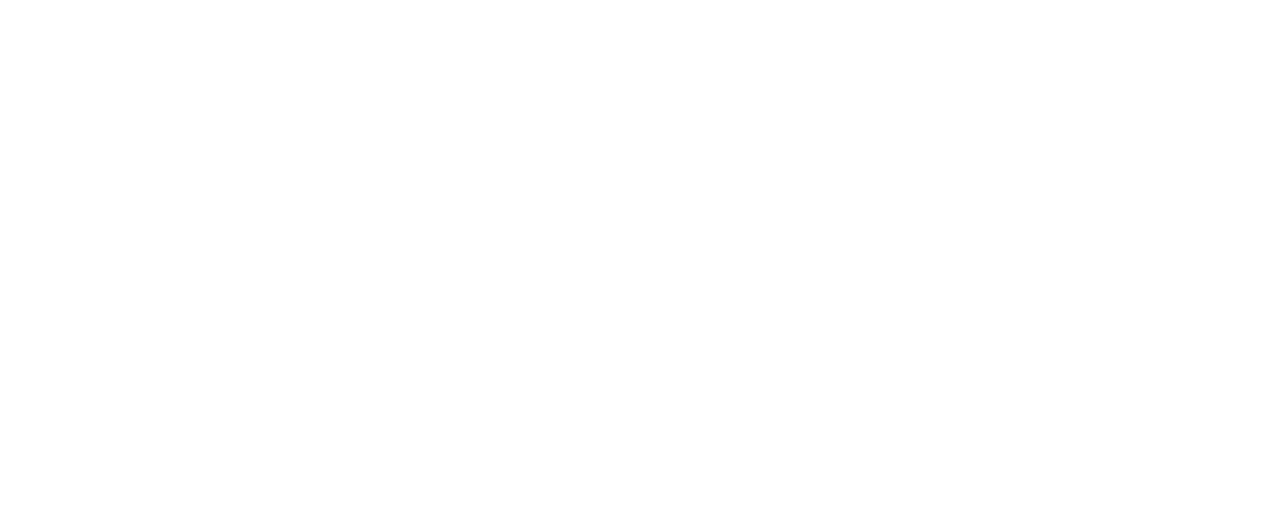
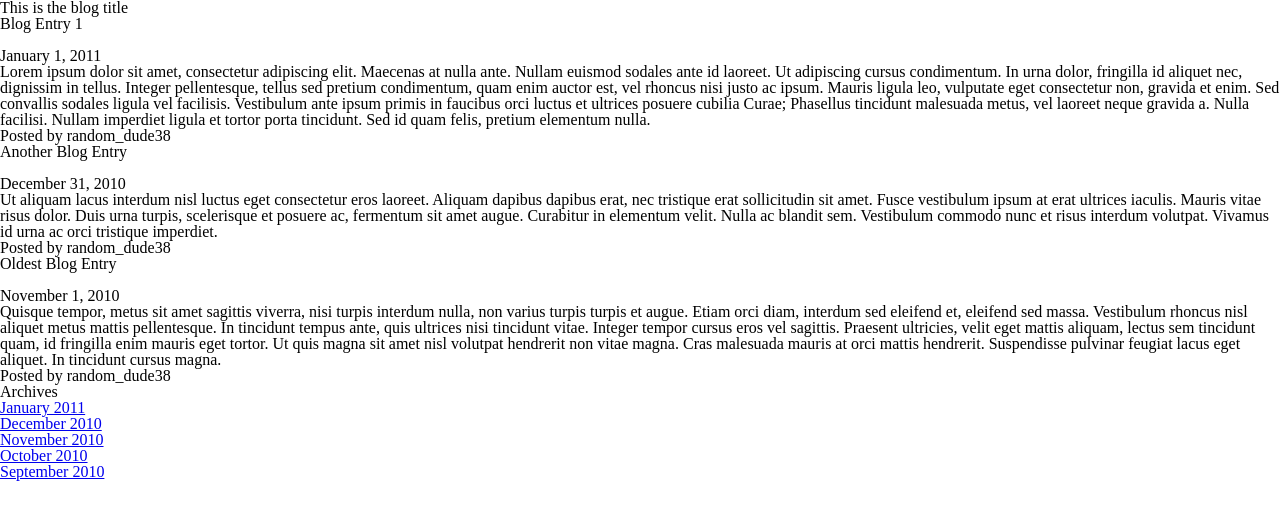
Before and after one commit to Jhadur/Blog-Site, a plain HTML site: page index.html in a window 1280 px wide. Drawn offline with Linux system fonts and the light colour scheme.

Commit message:
added content to the blog HTML

```diff
--- a/color.css
+++ b/color.css
@@ -13,3 +13,8 @@ html, body, div, span, applet, object, iframe,h1, h2, h3, h4, h5, h6, p, blockqu
 article, aside, details, figcaption, figure, footer, header, hgroup, menu, nav, section {display: block;}body {line-height: 1;}ol, ul {	list-style: none;}blockquote, q {	quotes: none;}blockquote:before, blockquote:after,q:before, q:after {content: '';content: none;}table {border-collapse: collapse;border-spacing: 0;}
 
 /* End CSS Resets */
+
+ul
+{
+    list-style-type: none;
+}
--- a/index.html
+++ b/index.html
@@ -3,7 +3,7 @@
 <html xmlns="http://www.w3.org/1999/xhtml" xml:lang="en" lang="en">
 
 	<head>
-<title>_</title>
+		<title>Blog Site</title>
 		<!-- ============================================================== -->
 		<meta name="resource-type" content="document" />
 		<meta name="distribution" content="global" />
@@ -16,3 +16,58 @@
 		<link rel="stylesheet" type="text/css" href="position.css" />
 		<link rel="stylesheet" type="text/css" href="color.css" />
 	</head>
+
+	<body>
+		<div class="maincontainer">
+
+			<div class="header">
+				<p><h1>This is the blog title</h1></p>
+			</div><!-- End "header" Div -->
+
+			<div class="blogpost">
+				<h2>Blog Entry 1</h2></br>
+				<h3>January 1, 2011</h3>
+				<p>
+				Lorem ipsum dolor sit amet, consectetur adipiscing elit. Maecenas at nulla ante. Nullam euismod sodales ante id laoreet. Ut adipiscing cursus condimentum. In urna dolor, fringilla id aliquet nec, dignissim in tellus. Integer pellentesque, tellus sed pretium condimentum, quam enim auctor est, vel rhoncus nisi justo ac ipsum. Mauris ligula leo, vulputate eget consectetur non, gravida et enim. Sed convallis sodales ligula vel facilisis. Vestibulum ante ipsum primis in faucibus orci luctus et ultrices posuere cubilia Curae; Phasellus tincidunt malesuada metus, vel laoreet neque gravida a. Nulla facilisi. Nullam imperdiet ligula et tortor porta tincidunt. Sed id quam felis, pretium elementum nulla.
+				<h3>Posted by random_dude38</h3>
+				</p>
+
+				<h2>Another Blog Entry</h2></br>
+				<h3>December 31, 2010</h3>
+				<p>
+				Ut aliquam lacus interdum nisl luctus eget consectetur eros laoreet. Aliquam dapibus dapibus erat, nec tristique erat sollicitudin sit amet. Fusce vestibulum ipsum at erat ultrices iaculis. Mauris vitae risus dolor. Duis urna turpis, scelerisque et posuere ac, fermentum sit amet augue. Curabitur in elementum velit. Nulla ac blandit sem. Vestibulum commodo nunc et risus interdum volutpat. Vivamus id urna ac orci tristique imperdiet.
+				<h3>Posted by random_dude38</h3>
+				</p>
+
+				<h2>Oldest Blog Entry</h2></br>
+				<h3>November 1, 2010</h3>
+				<p>
+				Quisque tempor, metus sit amet sagittis viverra, nisi turpis interdum nulla, non varius turpis turpis et augue. Etiam orci diam, interdum sed eleifend et, eleifend sed massa. Vestibulum rhoncus nisl aliquet metus mattis pellentesque. In tincidunt tempus ante, quis ultrices nisi tincidunt vitae. Integer tempor cursus eros vel sagittis. Praesent ultricies, velit eget mattis aliquam, lectus sem tincidunt quam, id fringilla enim mauris eget tortor. Ut quis magna sit amet nisl volutpat hendrerit non vitae magna. Cras malesuada mauris at orci mattis hendrerit. Suspendisse pulvinar feugiat lacus eget aliquet. In tincidunt cursus magna.
+				<h3>Posted by random_dude38</h3>
+				</p>
+
+			</div><!-- End "blogpost" Div -->
+
+			<div class="rightbar">
+
+				<div class="archives">
+
+				<h1>Archives</h1>
+				<ul>
+					<li><a href="jan2011.html">January 2011</a></li>
+					<li><a href="dec2010.html">December 2010</a></li>
+					<li><a href="nov2010.html">November 2010</a></li>
+					<li><a href="oct2010.html">October 2010</a></li>
+					<li><a href="sept2010.html">September 2010</a></li>
+
+				</ul>
+
+				</div><!-- End "archives" -->
+
+			</div><!-- End "rightbar" Div -->
+
+
+</div><!-- End "maincontainer" Div -->
+
+
+</body>
```
Lines whose indentation alone changed are shown as unchanged.
